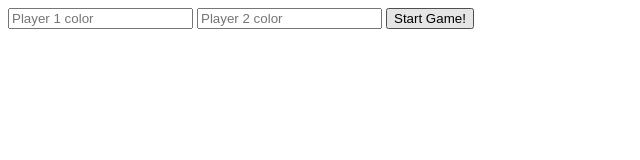
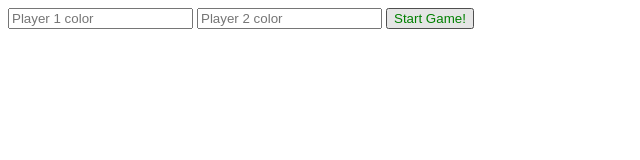
Before and after one commit to KenyanH12/Connect4Refactor, a plain HTML site: page index.html in a window 1280 px wide. In both pictures the pointer is over the button "Start Game!". Shown: the full height of the page, 0-640 px from the left. Drawn offline with Linux system fonts and the light colour scheme.

Commit message:
button hover color

```diff
--- a/connect4.css
+++ b/connect4.css
@@ -28,3 +28,7 @@ td {
   padding: 1.5rem;
   border: 1px solid #333;
 }
+
+button:hover {
+  color: green;
+}
```
